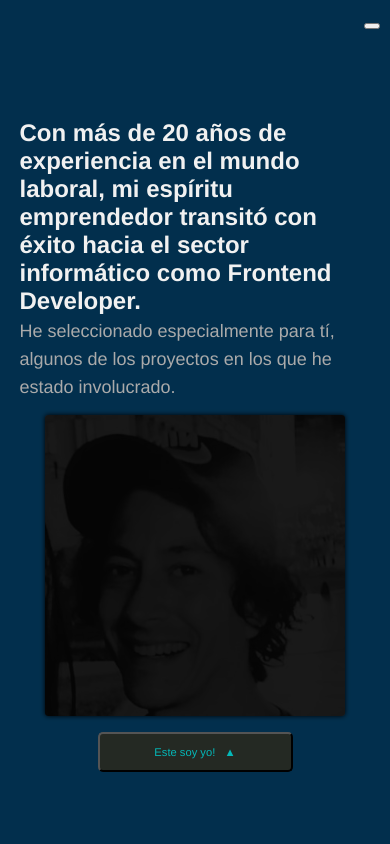
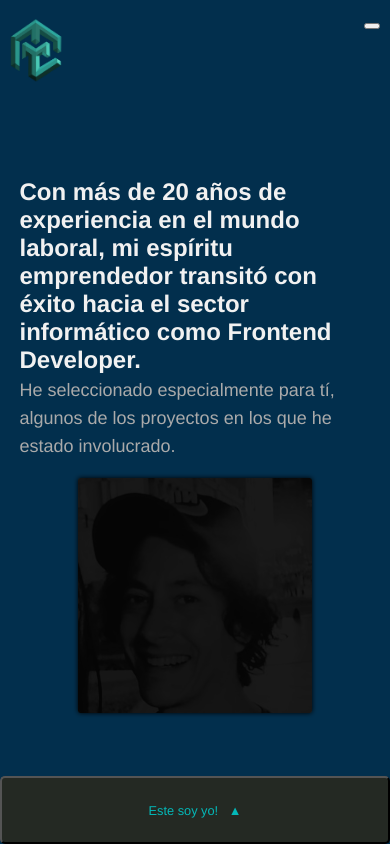
Before and after one commit to PedroCavataio/PFC_Portfolio, a React (Create React App) app: page /landing in a window 390 px wide. Built offline with nearby package versions, Linux system fonts and the light colour scheme.

Commit message:
responsive

```diff
--- a/src/landingPage/landinPage.styles.css
+++ b/src/landingPage/landinPage.styles.css
@@ -12,6 +12,14 @@
   background-repeat: no-repeat;
   z-index: -2;
 }
+
+.nombre-image {
+  position: absolute;
+  top: 2%;
+  left: 10%;
+  height: 12%;
+}
+
 
 .fraseLanding {
   color: #f1f1f1;
@@ -30,6 +38,7 @@
 
 
 .foto-container {
+  width: 100%;
   display: flex;
   flex-direction: column;
   align-items: center;
@@ -70,6 +79,14 @@
 }
 
 @media (max-width: 768px) {
+
+  .nombre-image {
+    position: absolute;
+    top: 1%;
+    left: 10%;
+    height: 12%;
+  }
+
   .fraseLanding {
     width: 90%;
     margin-top: 12%;
@@ -81,17 +98,32 @@
   }
 
   .fotoPedro {
-    width: 90vw;
+    margin-top: 1%;
+    width: 50vw;
   }
 
   .light {
-    width: 30vw;
-    height: 50px;
+    width: 100%;
+    position: fixed;
+    height: 8%;
+    bottom: 0;
+    right: 0;
+    margin: 0;
+    color: #04b8b8;
+    background-color: #242923;
+    font-family: 'Franklin Gothic Medium', 'Arial Narrow', Arial, sans-serif;
   }
 }
 
 
 @media (max-width: 480px) {
+
+  .nombre-image {
+    position: absolute;
+    top: 2%;
+    left: 10%;
+    height: 8%;
+  }
 
   .destacado {
     width: 90%;
@@ -101,12 +133,7 @@
   }
 
   .fotoPedro {
-    width: 90vw;
+    width: 60vw;
   }
 
-  .light {
-    width: 50vw;
-    height: 40px;
-    font-size: 0.7rem;
-  }
-}
+ }
--- a/src/landingPage/landingPage.jsx
+++ b/src/landingPage/landingPage.jsx
@@ -4,6 +4,7 @@ import "./landinPage.styles.css";
 import Nav from "../nav/nav";
 import Foto from "../assets/fotoPedro.jpg";
 import Flecha from "../assets/flechaSoy.png";
+import pedroCavataio from "../assets/LogoPFC.png";
 
 const Landing = ({ userName }) => {
   const navigate = useNavigate();
@@ -41,6 +42,10 @@ const Landing = ({ userName }) => {
 
   return (
     <>
+
+<div className="image-logo">
+        <img src={pedroCavataio} alt="pedroIndex" className="nombre-image" />
+      </div>
       <Nav />
       <div className={fondoPorEstacion()}>
         <h1 className="fraseLanding">
--- a/src/login/login.jsx
+++ b/src/login/login.jsx
@@ -81,8 +81,8 @@ const Login = ({ onLogin, access }) => {
       </div>
       <div className="contenedor">
         <div className="hola">ALOHA!! </div>
-        <div className="login-groupD">- Soy, Pedro </div>
-        <div className="login-groupD">- ¿Cuál es tu nombre?</div>
+        <div className="login-groupD">Soy, Pedro </div>
+        <div className="login-groupD">¿Cuál es tu nombre?</div>
         <div className="login-group">
            <input
             placeholder="nombre"
--- a/src/login/login.styles.css
+++ b/src/login/login.styles.css
@@ -14,7 +14,7 @@
   position: absolute;
   top: 5%;
   left: 5%;
-  height: 13%;
+  height: 10%;
 }
 
 .contenedor {
@@ -35,7 +35,7 @@
 }
 
 .login-groupD {
-  margin-bottom: 2rem;
+  margin-bottom: 1rem;
   width: 100%;
   max-width: 20vw;
   text-align: left;
--- a/src/nav/nav.styles.css
+++ b/src/nav/nav.styles.css
@@ -88,7 +88,7 @@ ul li a:hover {
   .nombreImagenLogo {
     top: 5%;
     left: 50%;
-    transform: translateX(-73%);
+    transform: translateX(-64%);
     z-index: 999;
   }
 
--- a/src/trabajo/trabajo.styles.css
+++ b/src/trabajo/trabajo.styles.css
@@ -471,8 +471,6 @@
     align-items: center;
   }
 
-
-
   .image-row {
     max-width: 50%;
     margin-top: 30%;
@@ -485,7 +483,6 @@
     margin-top: 2%;
     font-size: 12px;
     opacity: 1;
-
   }
 
   .image-item {
@@ -515,9 +512,9 @@
   }
 
   .scroll-button {
+    max-width: none;
     width: 100%;
     height: 8%;
-    position: fixed;
     bottom: 0;
     right: 0;
     margin: 0;
```
